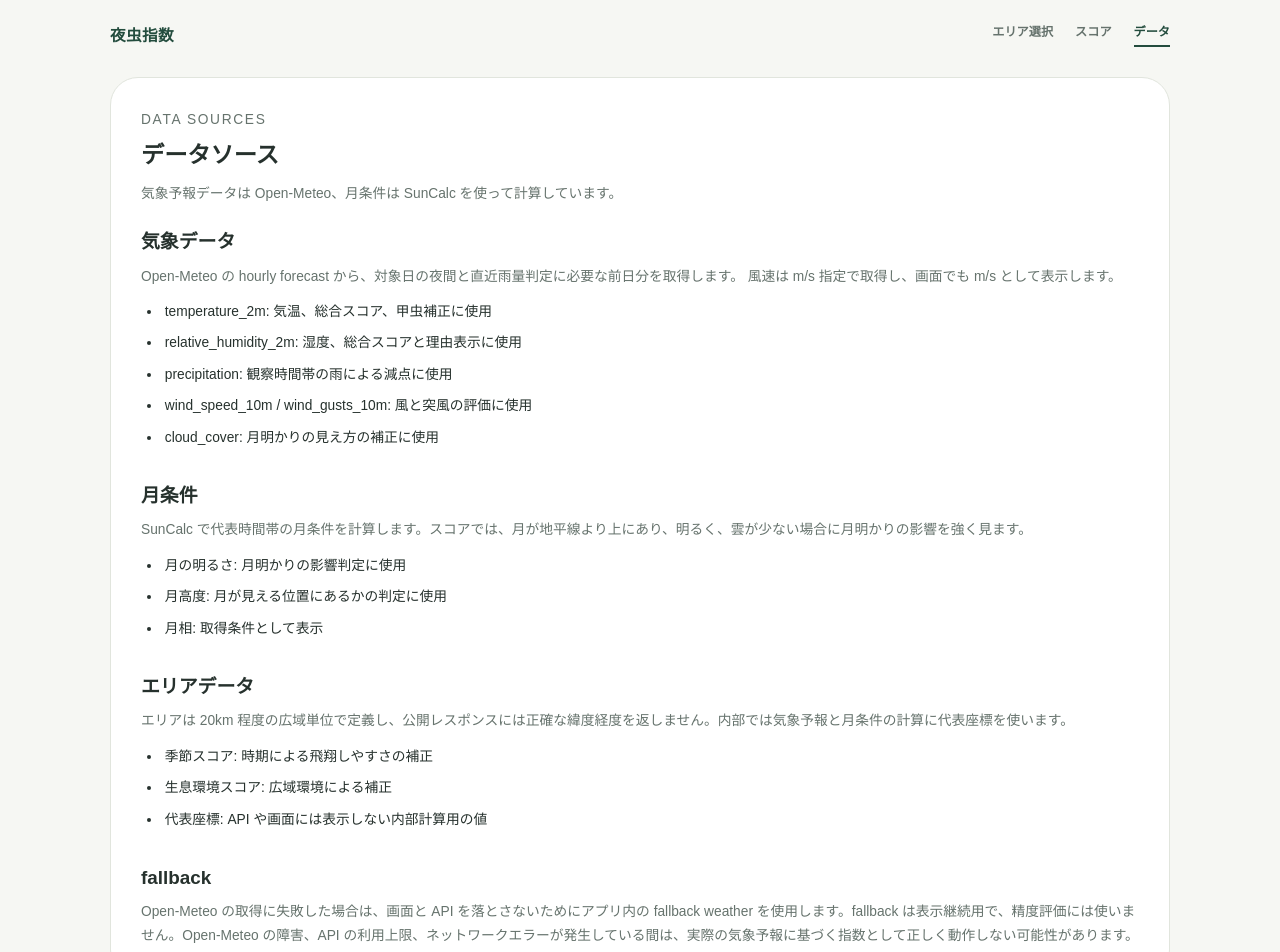
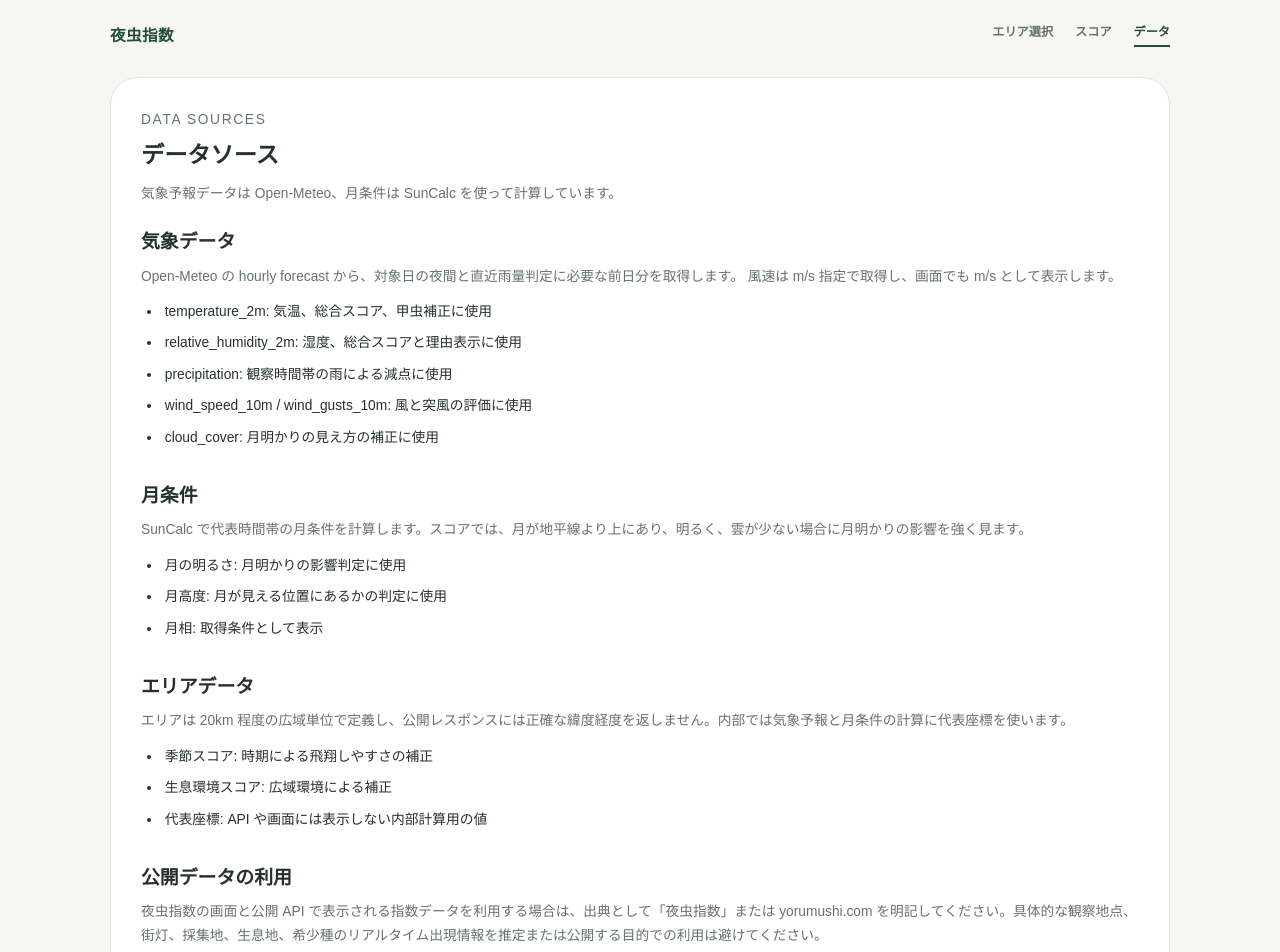
Before and after one commit to ryunosuke0922/yoru-mushi-index, a Next.js app in the folder apps/web/: page /data-sources in a window 1280 px wide. Shown: the top 952 px of the page. Built offline with nearby package versions, Linux system fonts and the light colour scheme; no server answers.

Commit message:
fix: dataset structured data metadata

```diff
--- a/apps/web/app/data-sources/page.tsx
+++ b/apps/web/app/data-sources/page.tsx
@@ -53,6 +53,14 @@ export default function DataSourcesPage() {
           <li>代表座標: API や画面には表示しない内部計算用の値</li>
         </ul>
 
+        <h2>公開データの利用</h2>
+        <p>
+          夜虫指数の画面と公開 API
+          で表示される指数データを利用する場合は、出典として「夜虫指数」または
+          yorumushi.com
+          を明記してください。具体的な観察地点、街灯、採集地、生息地、希少種のリアルタイム出現情報を推定または公開する目的での利用は避けてください。
+        </p>
+
         <h2>fallback</h2>
         <p>
           Open-Meteo の取得に失敗した場合は、画面と API
```
Also changed, not shown: apps/web/app/area/[areaId]/page.tsx (+11 -2 lines).
